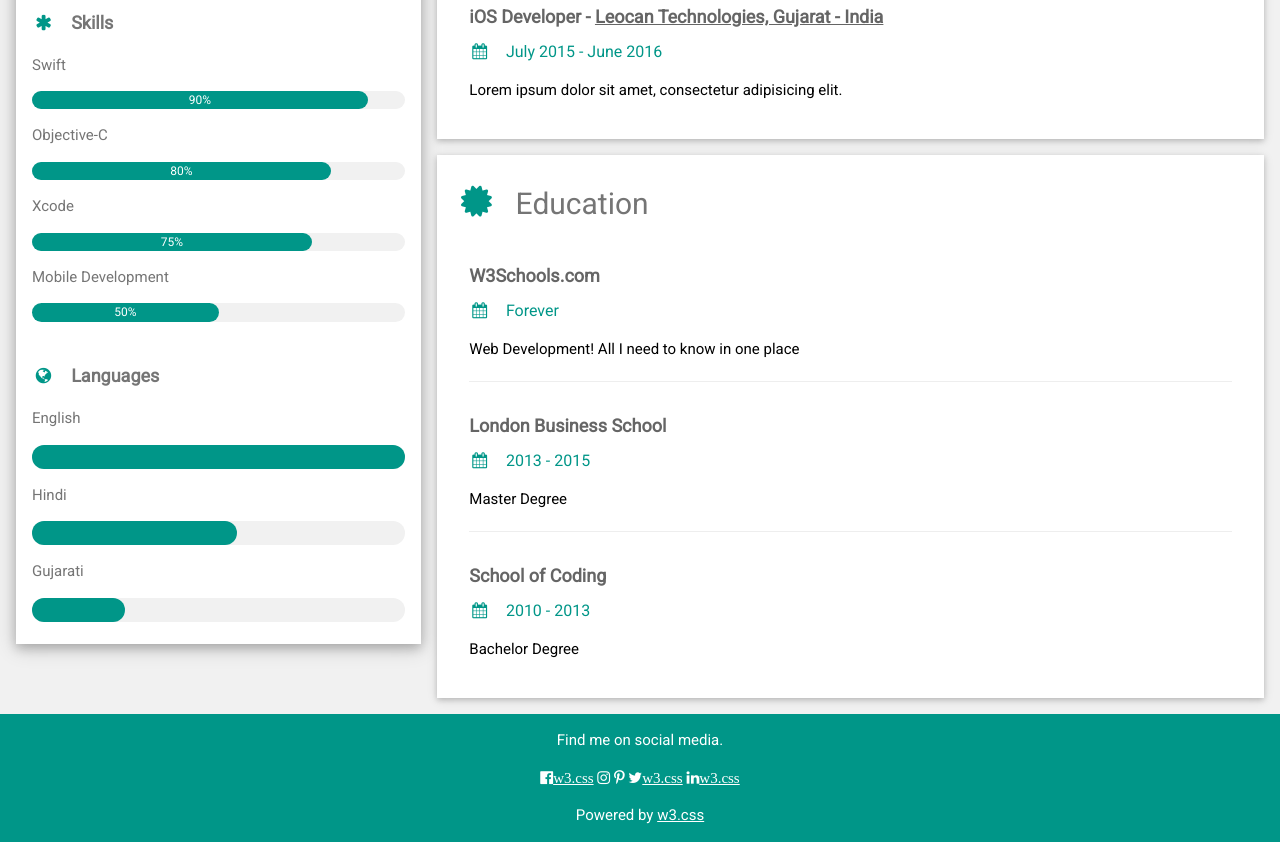
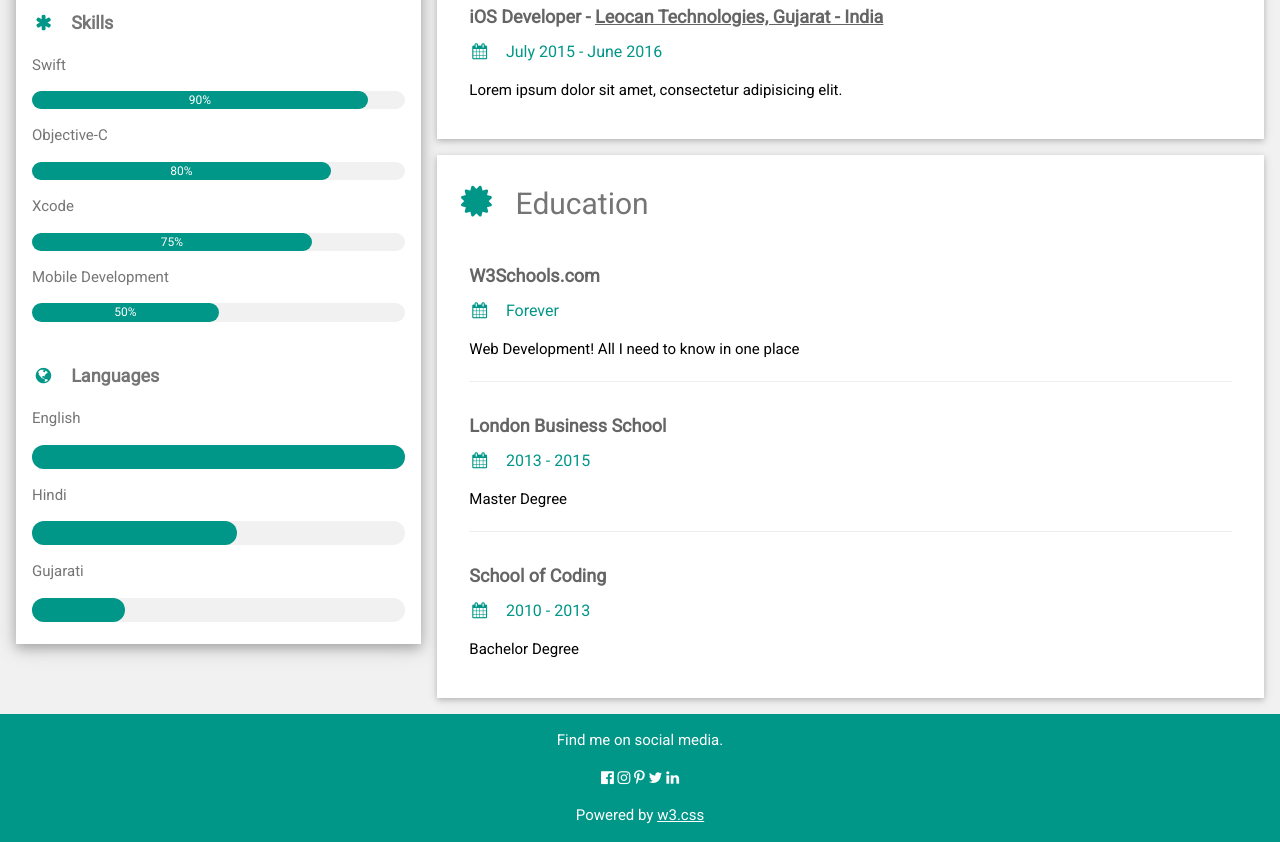
Before and after one commit to pankti28/pankti28.github.io, a plain HTML site: page index.html in a window 1280 px wide. Shown: the part 465-1307 px from the top of the page. Drawn offline with nearby package versions, Linux system fonts and the light colour scheme.

Commit message:
Personal information update

```diff
--- a/index.html
+++ b/index.html
@@ -131,11 +131,11 @@
 
 <footer class="w3-container w3-teal w3-center w3-margin-top">
   <p>Find me on social media.</p>
-  <i class="fa fa-facebook-official w3-hover-opacity"><a href="https://www.w3schools.com/w3css/default.asp" target="_blank">w3.css</a></i>
+  <i class="fa fa-facebook-official w3-hover-opacity"><a href="https://www.w3schools.com/w3css/default.asp" target="_blank"></a></i>
   <i class="fa fa-instagram w3-hover-opacity"></i>
   <i class="fa fa-pinterest-p w3-hover-opacity"></i>
-  <i class="fa fa-twitter w3-hover-opacity"><a href="https://twitter.com/Pankti28" target="_blank">w3.css</a></i>
-  <i class="fa fa-linkedin w3-hover-opacity"><a href="https://www.linkedin.com/in/pankti28/" target="_blank">w3.css</a></i>
+  <i class="fa fa-twitter w3-hover-opacity"><a href="https://twitter.com/Pankti28" target="_blank"></a></i>
+  <i class="fa fa-linkedin w3-hover-opacity"><a href="https://www.linkedin.com/in/pankti28/" target="_blank"></a></i>
   <p>Powered by <a href="https://www.w3schools.com/w3css/default.asp" target="_blank">w3.css</a></p>
 </footer>
 
```
